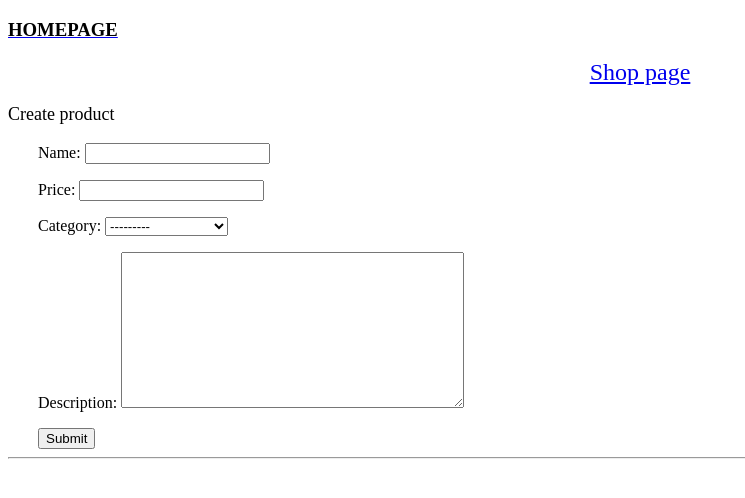
After one commit to GreenApple131/devs_outstaff, a Django app: page /product-create/ in a window 1280 px wide. The commit adds this page. Shown: the top 498 px of the page, without its empty margins (0-745 px from the left). Run offline with Django 3.2, Linux system fonts and the light colour scheme.

Commit message:
created django crud products and templates

```diff
--- a/shop/models.py
+++ b/shop/models.py
@@ -18,6 +18,15 @@ class Product(models.Model):
 
     def __str__(self):
         return self.name
+
+    def get_absolute_url(self):
+        return "/product/%i" % self.id
+
+    def get_absolute_update_url(self):
+        return "/product/%i/update" % self.id
+
+    def get_absolute_delete_url(self):
+        return "/product/%i/delete" % self.id
 
 
 class Tag(models.Model):
--- a/shop/urls.py
+++ b/shop/urls.py
@@ -6,6 +6,9 @@ from . import views
 
 urlpatterns = [
     path('shop/', views.ProductListView.as_view(), name='shop'),
+    path('product-create/', views.ProductCreateView.as_view(), name='product-create'),
     path('product/<int:pk>', views.ProductDetailView.as_view(), name='product-detail'),
+    path('product/<int:pk>/update', views.ProductUpdateView.as_view(), name='product-update'),
+    path('product/<int:pk>/delete', views.ProductDeleteView.as_view(), name='product-delete'),
 
 ]
--- a/shop/views.py
+++ b/shop/views.py
@@ -1,33 +1,53 @@
-from django.views.generic import ListView, DetailView, View
+from django.views.generic import ListView, DetailView, FormView, View
+from django.views.generic.edit import CreateView, UpdateView, DeleteView
+from django.contrib.auth.mixins import LoginRequiredMixin
 from django.shortcuts import render
-from . import forms
-from .models import Product
+from django.urls import reverse_lazy
+from . import models
 # Create your views here.
 
 
 class ProductDetailView(DetailView):
-    model = Product
+    model = models.Product
     context_object_name = 'object'
     template_name = "shop/product-detail.html"
 
 
 class ProductListView(ListView):
-    form_class = forms.ProductForm
-    model = Product
-    queryset_products = Product.objects.all()
+    model = models.Product
+    queryset_products = models.Product.objects.all()
+
+    paginate_by = 5
+
+    context_object_name = 'product_list'
     template_name = "shop/shop.html"
 
-    def get(self, request, *args, **kwargs):
-        context = {}
-        context['product_list'] = self.queryset_products
 
-        create_form = self.form_class()
-        context['create_form'] = create_form
-        return render(request, self.template_name, context)
+class ProductCreateView(CreateView):
+    model = models.Product
+    fields = ['name', 'price', 'category', 'description']
+    template_name = 'shop/product-form.html'
+    success_url = '/shop/'
 
-    def post(self, request, *args, **kwargs):
-        create_form = self.form_class(request.POST)
+    def get_context_data(self, **kwargs):
+        context = super().get_context_data(**kwargs)
+        context['info'] = 'create'
+        return context
 
-        if create_form.is_valid():
-            create_form.save()
-        return render(request, self.template_name, {'create_form': create_form})
+
+class ProductUpdateView(UpdateView):
+    model = models.Product
+    fields = ['name', 'price', 'category', 'description']
+    template_name = 'shop/product-form.html'
+    success_url = '/shop/'
+
+    def get_context_data(self, **kwargs):
+        context = super().get_context_data(**kwargs)
+        context['info'] = 'update'
+        return context
+
+
+class ProductDeleteView(DeleteView):
+    model = models.Product
+    template_name = 'shop/confirm-delete.html'
+    success_url = reverse_lazy('shop')
--- /dev/null
+++ b/templates/shop/product-form.html
@@ -0,0 +1,32 @@
+{% load static %}
+<!DOCTYPE html>
+<html>
+  <head>
+    <title>Shop</title>
+  </head>
+  <body>
+    <div>
+      <a href="{% url 'homepage' %}"><h3 id="form-title" style='color:black'>HOMEPAGE</h3></a>
+    </div>
+    <div style="font-size: x-large; font:bold; text-align:center">
+        <a href="{% url 'shop' %}">Shop page</a>
+    </div>
+
+    <div>
+
+      {% if info == 'create' %}
+      <p style="font-size: large;">Create product</p>
+      {% else %}
+      <p style="font-size: large;">Update product</p>
+      {% endif %}
+
+      <form enctype="multipart/form-data" method="post" style="margin-left: 30px">
+        {% csrf_token %}
+        {{ form.as_p }}
+        <button type="submit">Submit</button>
+      </form>
+    </div>
+    <hr>
+
+  </body>
+</html>
```
Also changed, not shown: shop/forms.py (+0 -10 lines), templates/shop/confirm-delete.html (added, +7 -0 lines), templates/shop/product-detail.html (+9 -4 lines), templates/shop/shop.html (+22 -10 lines), db.sqlite3.
